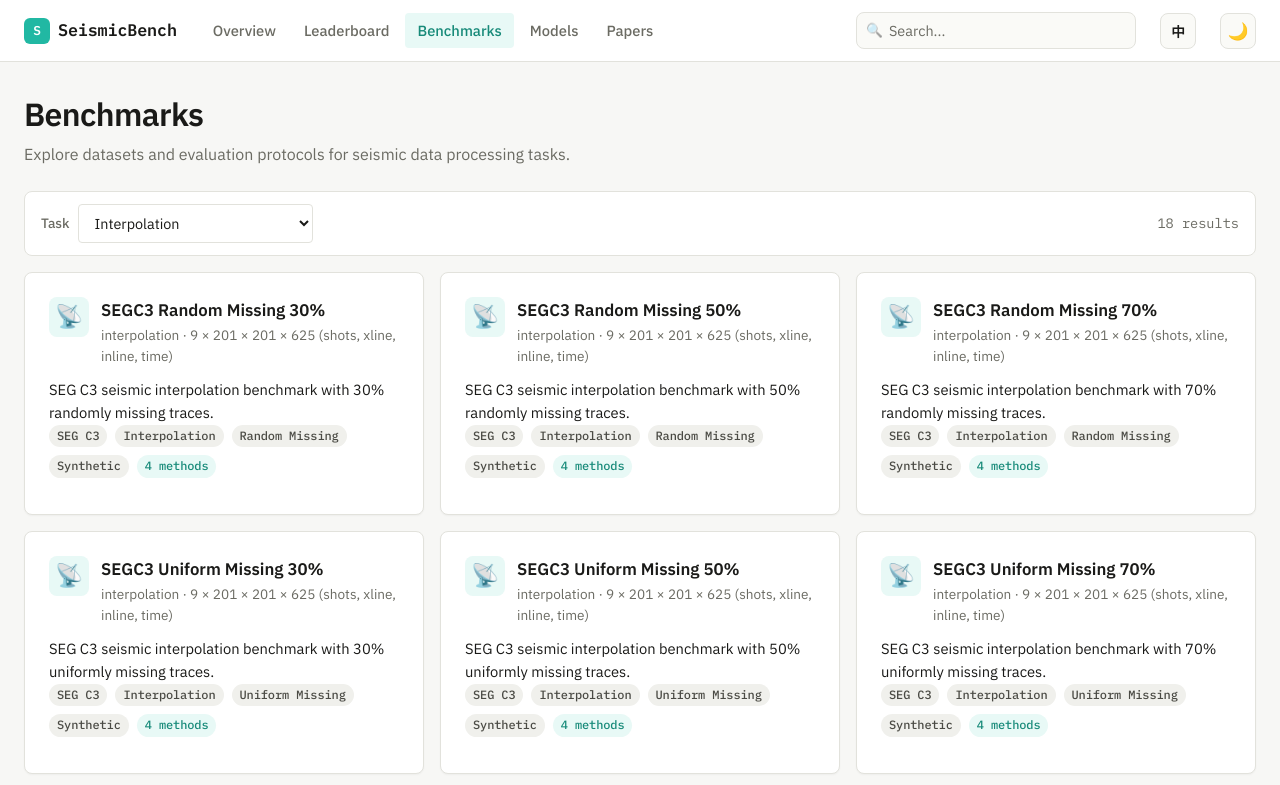
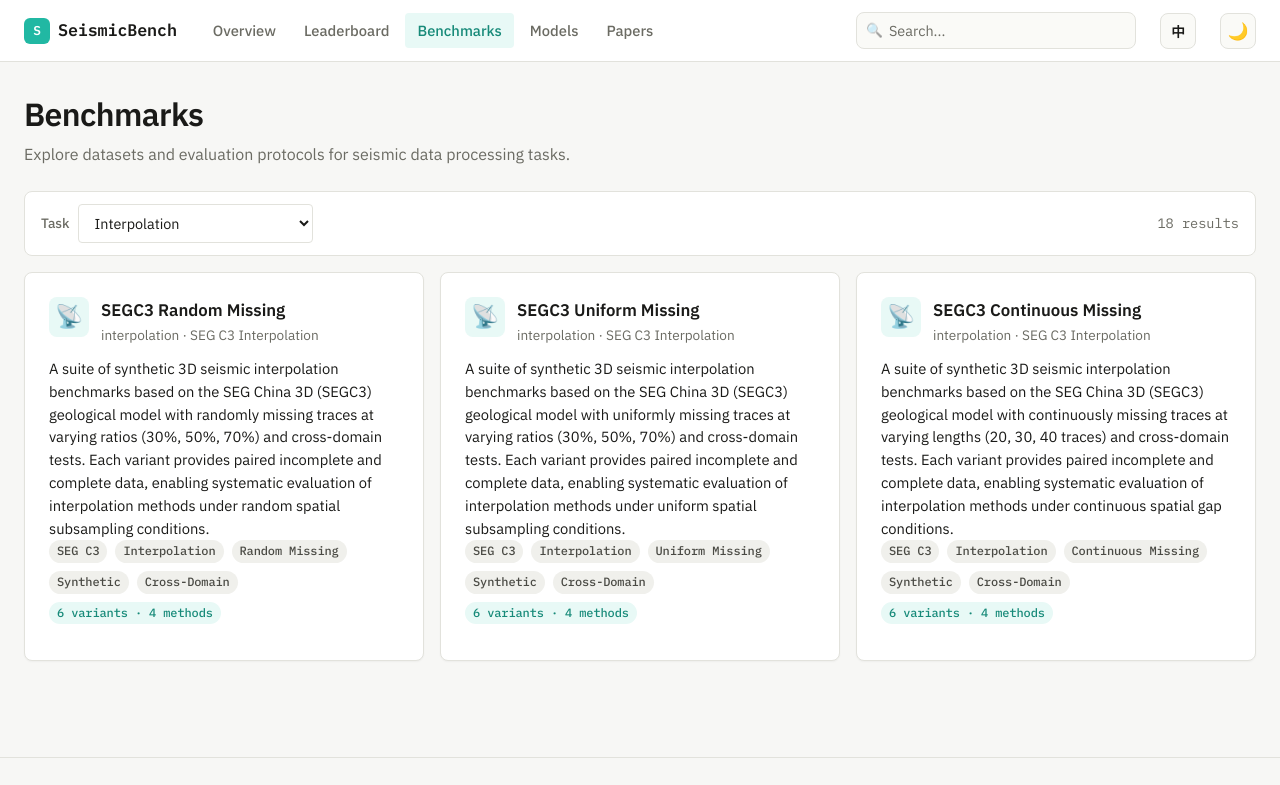
Before and after one commit to sixseven42/seismic-benchmark, a React (Vite) app: page /#/benchmarks in a window 1280 px wide. Shown: the top 785 px of the page. Built offline with nearby package versions, Linux system fonts and the light colour scheme.

Commit message:
rm sr hb

```diff
--- a/src/data/benchmarks.json
+++ b/src/data/benchmarks.json
@@ -23,30 +23,6 @@
     "citation": "Liu et al., Geophysical Prospecting 2022",
     "download_url": "",
     "model_count": 0
-  },
-  {
-    "id": "synth-sr-2d",
-    "name": "Synthetic 2D Super-Resolution",
-    "dataset_name": "Synthetic Marine 2D",
-    "task": "super_resolution",
-    "icon": "🔍",
-    "description": "High-resolution 2D synthetic marine shot gathers and their 2× spatially downsampled counterparts. Designed for benchmarking seismic super-resolution methods on recovering spatially subsampled data and restoring high-frequency geological details lost during downsampling.",
-    "data_source": "synthetic",
-    "dimensions": "128 × 256 traces",
-    "primary_metric": "psnr",
-    "metrics": [
-      "psnr",
-      "ssim",
-      "mse"
-    ],
-    "tags": [
-      "2D",
-      "Marine",
-      "Downsampling"
-    ],
-    "citation": "TBD",
-    "download_url": "",
-    "model_count": 2
   },
   {
     "id": "segc3-groundroll-noise1",
@@ -539,7 +515,8 @@
     ],
     "citation": "https://wiki.seg.org/wiki/SEG_C3_45_shot",
     "download_url": "https://huggingface.co/datasets/GeoBrain/seg-c3-interpolation",
-    "model_count": 4
+    "model_count": 4,
+    "group_name": "SEGC3 Random Missing"
   },
   {
     "id": "segc3-interp-random50",
@@ -567,7 +544,8 @@
     ],
     "citation": "https://wiki.seg.org/wiki/SEG_C3_45_shot",
     "download_url": "https://huggingface.co/datasets/GeoBrain/seg-c3-interpolation",
-    "model_count": 4
+    "model_count": 4,
+    "group_name": "SEGC3 Random Missing"
   },
   {
     "id": "segc3-interp-random70",
@@ -595,7 +573,8 @@
     ],
     "citation": "https://wiki.seg.org/wiki/SEG_C3_45_shot",
     "download_url": "https://huggingface.co/datasets/GeoBrain/seg-c3-interpolation",
-    "model_count": 4
+    "model_count": 4,
+    "group_name": "SEGC3 Random Missing"
   },
   {
     "id": "segc3-interp-uniform30",
@@ -623,7 +602,8 @@
     ],
     "citation": "https://wiki.seg.org/wiki/SEG_C3_45_shot",
     "download_url": "https://huggingface.co/datasets/GeoBrain/seg-c3-interpolation",
-    "model_count": 4
+    "model_count": 4,
+    "group_name": "SEGC3 Uniform Missing"
   },
   {
     "id": "segc3-interp-uniform50",
@@ -651,7 +631,8 @@
     ],
     "citation": "https://wiki.seg.org/wiki/SEG_C3_45_shot",
     "download_url": "https://huggingface.co/datasets/GeoBrain/seg-c3-interpolation",
-    "model_count": 4
+    "model_count": 4,
+    "group_name": "SEGC3 Uniform Missing"
   },
   {
     "id": "segc3-interp-uniform70",
@@ -679,7 +660,8 @@
     ],
     "citation": "https://wiki.seg.org/wiki/SEG_C3_45_shot",
     "download_url": "https://huggingface.co/datasets/GeoBrain/seg-c3-interpolation",
-    "model_count": 4
+    "model_count": 4,
+    "group_name": "SEGC3 Uniform Missing"
   },
   {
     "id": "segc3-interp-continuous20tr",
@@ -707,7 +689,8 @@
     ],
     "citation": "https://wiki.seg.org/wiki/SEG_C3_45_shot",
     "download_url": "https://huggingface.co/datasets/GeoBrain/seg-c3-interpolation",
-    "model_count": 4
+    "model_count": 4,
+    "group_name": "SEGC3 Continuous Missing"
   },
   {
     "id": "segc3-interp-continuous30tr",
@@ -735,7 +718,8 @@
     ],
     "citation": "https://wiki.seg.org/wiki/SEG_C3_45_shot",
     "download_url": "https://huggingface.co/datasets/GeoBrain/seg-c3-interpolation",
-    "model_count": 4
+    "model_count": 4,
+    "group_name": "SEGC3 Continuous Missing"
   },
   {
     "id": "segc3-interp-continuous40tr",
@@ -763,7 +747,8 @@
     ],
     "citation": "https://wiki.seg.org/wiki/SEG_C3_45_shot",
     "download_url": "https://huggingface.co/datasets/GeoBrain/seg-c3-interpolation",
-    "model_count": 4
+    "model_count": 4,
+    "group_name": "SEGC3 Continuous Missing"
   },
   {
     "id": "segc3-interp-random30-to-random40",
@@ -792,7 +777,8 @@
     ],
     "citation": "https://wiki.seg.org/wiki/SEG_C3_45_shot",
     "download_url": "https://huggingface.co/datasets/GeoBrain/seg-c3-interpolation",
-    "model_count": 4
+    "model_count": 4,
+    "group_name": "SEGC3 Random Missing"
   },
   {
     "id": "segc3-interp-random50-to-random60",
@@ -821,7 +807,8 @@
     ],
     "citation": "https://wiki.seg.org/wiki/SEG_C3_45_shot",
     "download_url": "https://huggingface.co/datasets/GeoBrain/seg-c3-interpolation",
-    "model_count": 4
+    "model_count": 4,
+    "group_name": "SEGC3 Random Missing"
   },
   {
     "id": "segc3-interp-random70-to-random80",
@@ -850,7 +837,8 @@
     ],
     "citation": "https://wiki.seg.org/wiki/SEG_C3_45_shot",
     "download_url": "https://huggingface.co/datasets/GeoBrain/seg-c3-interpolation",
-    "model_count": 4
+    "model_count": 4,
+    "group_name": "SEGC3 Random Missing"
   },
   {
     "id": "segc3-interp-uniform30-to-uniform40",
@@ -879,7 +867,8 @@
     ],
     "citation": "https://wiki.seg.org/wiki/SEG_C3_45_shot",
     "download_url": "https://huggingface.co/datasets/GeoBrain/seg-c3-interpolation",
-    "model_count": 4
+    "model_count": 4,
+    "group_name": "SEGC3 Uniform Missing"
   },
   {
     "id": "segc3-interp-uniform50-to-uniform60",
@@ -908,7 +897,8 @@
     ],
     "citation": "https://wiki.seg.org/wiki/SEG_C3_45_shot",
     "download_url": "https://huggingface.co/datasets/GeoBrain/seg-c3-interpolation",
-    "model_count": 4
+    "model_count": 4,
+    "group_name": "SEGC3 Uniform Missing"
   },
   {
     "id": "segc3-interp-uniform70-to-uniform80",
@@ -937,7 +927,8 @@
     ],
     "citation": "https://wiki.seg.org/wiki/SEG_C3_45_shot",
     "download_url": "https://huggingface.co/datasets/GeoBrain/seg-c3-interpolation",
-    "model_count": 4
+    "model_count": 4,
+    "group_name": "SEGC3 Uniform Missing"
   },
   {
     "id": "segc3-interp-continuous20tr-to-continuous30tr",
@@ -966,7 +957,8 @@
     ],
     "citation": "https://wiki.seg.org/wiki/SEG_C3_45_shot",
     "download_url": "https://huggingface.co/datasets/GeoBrain/seg-c3-interpolation",
-    "model_count": 4
+    "model_count": 4,
+    "group_name": "SEGC3 Continuous Missing"
   },
   {
     "id": "segc3-interp-continuous30tr-to-continuous40tr",
@@ -995,7 +987,8 @@
     ],
     "citation": "https://wiki.seg.org/wiki/SEG_C3_45_shot",
     "download_url": "https://huggingface.co/datasets/GeoBrain/seg-c3-interpolation",
-    "model_count": 4
+    "model_count": 4,
+    "group_name": "SEGC3 Continuous Missing"
   },
   {
     "id": "segc3-interp-continuous40tr-to-continuous50tr",
@@ -1024,6 +1017,7 @@
     ],
     "citation": "https://wiki.seg.org/wiki/SEG_C3_45_shot",
     "download_url": "https://huggingface.co/datasets/GeoBrain/seg-c3-interpolation",
-    "model_count": 4
+    "model_count": 4,
+    "group_name": "SEGC3 Continuous Missing"
   }
 ]
--- a/src/pages/BenchmarksPage.tsx
+++ b/src/pages/BenchmarksPage.tsx
@@ -25,6 +25,9 @@ ChartJS.register(
 const GROUP_DESCRIPTIONS: Record<string, string> = {
   'SEGC3 Ground-Roll Noise': 'A suite of synthetic 3D seismic benchmarks built on the SEG China 3D (SEGC3) geological model with progressively increasing ground-roll noise strengths (levels 1, 3, 5, 7 and 9). Each variant shares the same 9-shot-line geometry and provides paired raw/noisy and clean labels, enabling systematic evaluation of coherent noise suppression methods under controlled interference conditions.',
   'SEGC3 Random Noise': 'A suite of synthetic 3D seismic benchmarks based on the SEG China 3D (SEGC3) geological model with varying random noise types (Gaussian and Poisson) and SNR levels (-5 dB, 0 dB and 5 dB). Each variant provides paired noisy and clean labels, enabling systematic evaluation of random noise suppression methods under controlled noise conditions.',
+  'SEGC3 Random Missing': 'A suite of synthetic 3D seismic interpolation benchmarks based on the SEG China 3D (SEGC3) geological model with randomly missing traces at varying ratios (30%, 50%, 70%) and cross-domain tests. Each variant provides paired incomplete and complete data, enabling systematic evaluation of interpolation methods under random spatial subsampling conditions.',
+  'SEGC3 Uniform Missing': 'A suite of synthetic 3D seismic interpolation benchmarks based on the SEG China 3D (SEGC3) geological model with uniformly missing traces at varying ratios (30%, 50%, 70%) and cross-domain tests. Each variant provides paired incomplete and complete data, enabling systematic evaluation of interpolation methods under uniform spatial subsampling conditions.',
+  'SEGC3 Continuous Missing': 'A suite of synthetic 3D seismic interpolation benchmarks based on the SEG China 3D (SEGC3) geological model with continuously missing traces at varying lengths (20, 30, 40 traces) and cross-domain tests. Each variant provides paired incomplete and complete data, enabling systematic evaluation of interpolation methods under continuous spatial gap conditions.',
 };
 
 interface Props {
@@ -134,7 +137,6 @@ export default function BenchmarksPage({ data, filters, setFilters, search, them
             <option value="coherent_noise_suppression">{t.tasks.coherent_noise_suppression}</option>
             <option value="random_noise_suppression">{t.tasks.random_noise_suppression}</option>
             <option value="first_arrival_picking">{t.tasks.first_arrival_picking}</option>
-            <option value="super_resolution">{t.tasks.super_resolution}</option>
           </select>
         </div>
         <span className="result-count">{filteredBenchmarks.length} {t.leaderboard.results}</span>
--- a/src/pages/LeaderboardPage.tsx
+++ b/src/pages/LeaderboardPage.tsx
@@ -174,7 +174,6 @@ export default function LeaderboardPage({ data, filters, setFilters, search }: P
     { value: 'coherent_noise_suppression', label: t.tasks.coherent_noise_suppression },
     { value: 'random_noise_suppression', label: t.tasks.random_noise_suppression },
     { value: 'first_arrival_picking', label: t.tasks.first_arrival_picking },
-    { value: 'super_resolution', label: t.tasks.super_resolution },
   ];
 
   const typeOptions: { value: Filters['type']; label: string }[] = [
--- a/src/pages/ModelsPage.tsx
+++ b/src/pages/ModelsPage.tsx
@@ -100,7 +100,6 @@ export default function ModelsPage({ data, filters, setFilters, search }: Props)
             <option value="coherent_noise_suppression">{t.tasks.coherent_noise_suppression}</option>
             <option value="random_noise_suppression">{t.tasks.random_noise_suppression}</option>
             <option value="first_arrival_picking">{t.tasks.first_arrival_picking}</option>
-            <option value="super_resolution">{t.tasks.super_resolution}</option>
           </select>
         </div>
         <div className="toolbar-group">
--- a/src/utils/helpers.ts
+++ b/src/utils/helpers.ts
@@ -30,7 +30,7 @@ export function getLastUpdatedDate(results: { date_added?: string }[]): string {
 }
 
 export function getMetricColumns(task: string): string[] {
-  if (task === 'interpolation' || task === 'coherent_noise_suppression' || task === 'random_noise_suppression' || task === 'super_resolution') {
+  if (task === 'interpolation' || task === 'coherent_noise_suppression' || task === 'random_noise_suppression') {
     return ['snr', 'psnr', 'ssim', 'rmse', 'mse'];
   }
   if (task === 'first_arrival_picking') {
```
Also changed, not shown: src/data/models.json (+0 -36 lines), src/data/results.json.
